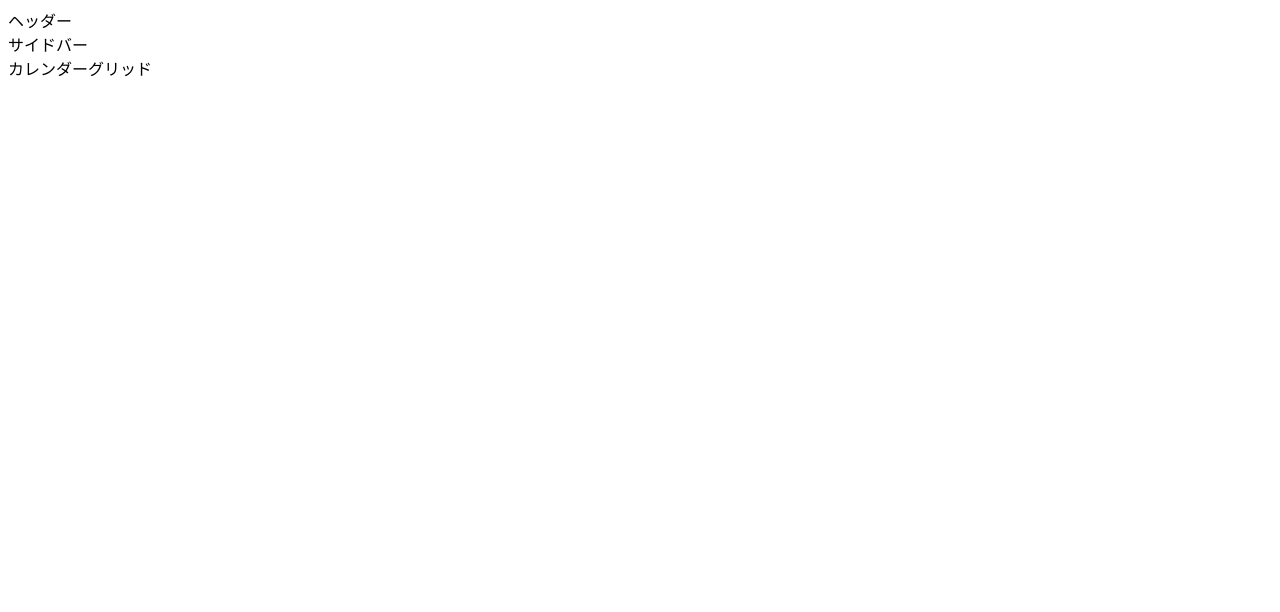
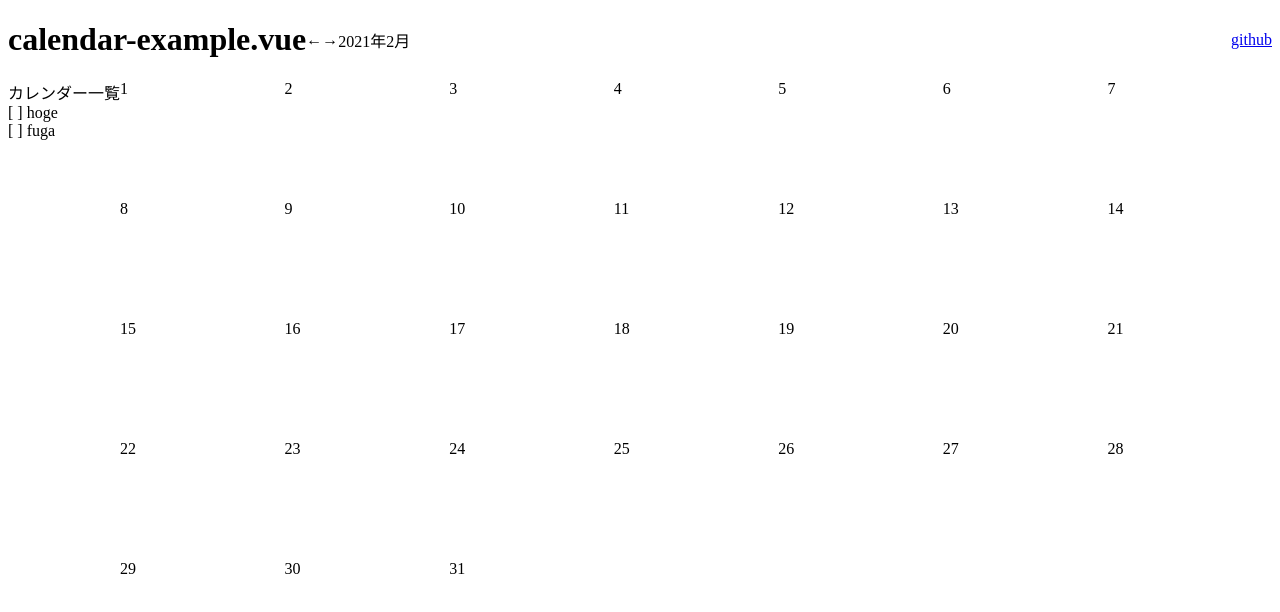
Before and after one commit to itmammoth/calendar-example.vue, a Vue app: page / in a window 1280 px wide. Shown: the top 612 px of the page. Built offline with nearby package versions, Linux system fonts and the light colour scheme.

Commit message:
Put dummy data

```diff
--- a/src/App.vue
+++ b/src/App.vue
@@ -5,6 +5,10 @@
 </template>
 
 <style lang="scss">
+body {
+  margin: 0;
+}
+
 #app {
 }
 </style>
--- a/src/components/organisms/CalendarGrid.vue
+++ b/src/components/organisms/CalendarGrid.vue
@@ -1,6 +1,10 @@
 <template>
   <div>
-    カレンダーグリッド
+    <div class="container">
+      <div v-for="n in 31" :key="n">
+        {{ n }}
+      </div>
+    </div>
   </div>
 </template>
 
@@ -11,4 +15,10 @@ export default {
 </script>
 
 <style lang="scss" scoped>
+.container {
+  display: grid;
+  height: 100%;
+  grid-template-columns: repeat(7, 1fr);
+  grid-template-rows: repeat(6, 1fr);
+}
 </style>
--- a/src/components/organisms/TheHeader.vue
+++ b/src/components/organisms/TheHeader.vue
@@ -1,7 +1,17 @@
 <template>
-  <div>
-    ヘッダー
-  </div>
+  <header>
+    <div class="container">
+      <div class="left">
+        <h1>calendar-example.vue</h1>
+        <div>←</div>
+        <div>→</div>
+        <div>2021年2月</div>
+      </div>
+      <div class="right">
+        <a href="https://github.com/itmammoth/calendar-example.vue">github</a>
+      </div>
+    </div>
+  </header>
 </template>
 
 <script>
@@ -11,4 +21,18 @@ export default {
 </script>
 
 <style lang="scss" scoped>
+.container {
+  display: flex;
+  justify-content: space-between;
+  align-items: center;
+}
+
+.left {
+  display: flex;
+  align-items: center;
+}
+
+.right {
+  display: flex;
+}
 </style>
--- a/src/components/organisms/TheSidebar.vue
+++ b/src/components/organisms/TheSidebar.vue
@@ -1,6 +1,10 @@
 <template>
   <div>
-    サイドバー
+    <div>
+      <div>カレンダー一覧</div>
+      <div>[ ] hoge</div>
+      <div>[ ] fuga</div>
+    </div>
   </div>
 </template>
 
--- a/src/components/templates/CalendarView.vue
+++ b/src/components/templates/CalendarView.vue
@@ -1,8 +1,12 @@
 <template>
   <div>
-    <TheHeader/>
-    <TheSidebar/>
-    <CalendarGrid/>
+    <div class="container">
+      <TheHeader class="header"/>
+      <div class="content">
+        <TheSidebar class="sidebar"/>
+        <CalendarGrid class="calendar"/>
+      </div>
+    </div>
   </div>
 </template>
 
@@ -22,4 +26,32 @@ export default {
 </script>
 
 <style lang="scss" scoped>
+$h-padding: 8px;
+
+.container {
+  display: grid;
+  grid-template-areas:
+      "header"
+      "content";
+  grid-auto-rows: auto 1fr;
+  height: 100vh;
+}
+
+.header {
+  grid: "header";
+  padding: 0 $h-padding;
+}
+
+.content {
+  grid: "content";
+  display: flex;
+  padding: 0 $h-padding;
+}
+
+.sidebar {
+}
+
+.calendar {
+  flex-grow: 1;
+}
 </style>
```
